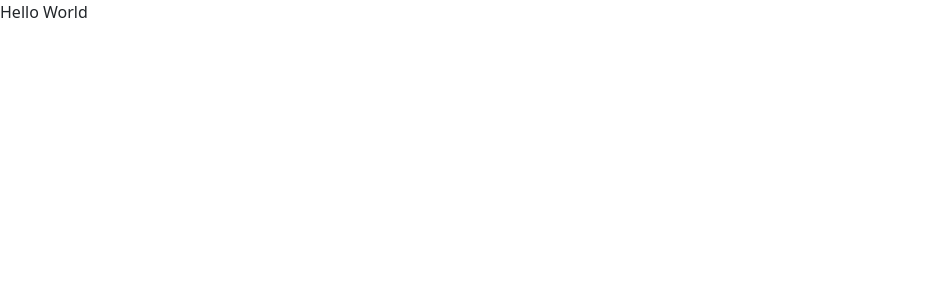
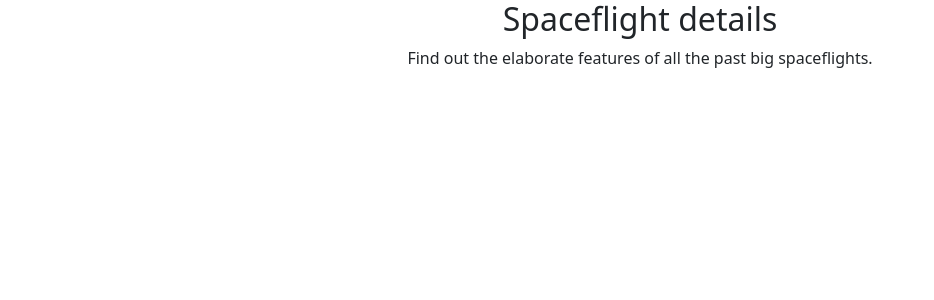
Before and after one commit to HabibMollah/technext-ltd-task, a React (Vite) app: page / in a window 1280 px wide. Shown: the top 300 px of the page, without its empty margins (0-934 px from the left). Built offline with nearby package versions, Linux system fonts and the light colour scheme.

Commit message:
add heading

```diff
--- a/src/App.tsx
+++ b/src/App.tsx
@@ -1,3 +1,10 @@
 export default function App() {
-  return <div>Hello World</div>;
+  return (
+    <main>
+      <div>
+        <h2>Spaceflight details</h2>
+        <p>Find out the elaborate features of all the past big spaceflights.</p>
+      </div>
+    </main>
+  );
 }
--- a/src/index.scss
+++ b/src/index.scss
@@ -0,0 +1,7 @@
+body {
+  margin: auto 24px;
+
+  * {
+    text-align: center;
+  }
+}
```
